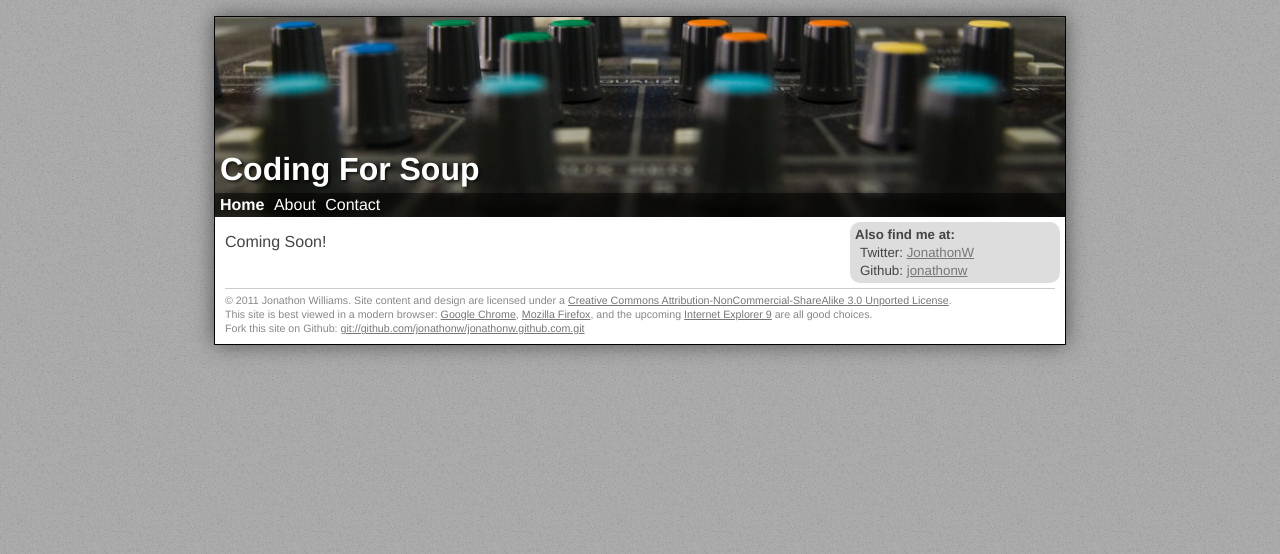
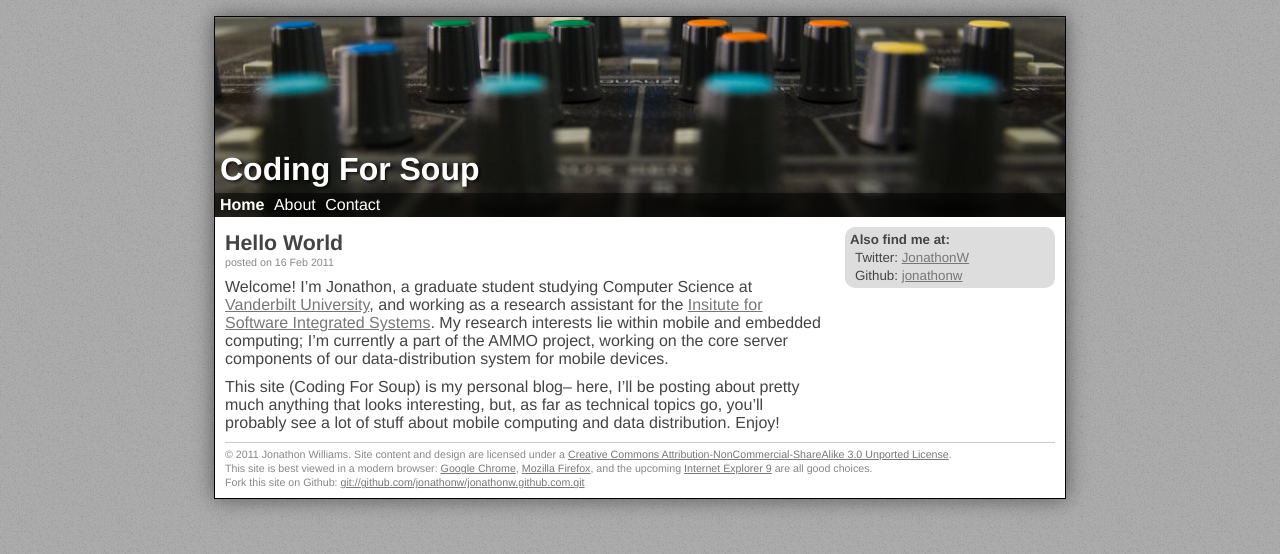
Before and after one commit to jonathonw/jonathonw.github.io, a Jekyll site: the page built from index.html, in a window 1280 px wide. Shown: the top 554 px of the page. Built offline with Jekyll 4.4.1, drawn with Linux system fonts in a browser that asks for light colours.

Commit message:
Make blog more...  bloggy ;)

```diff
--- a/_layouts/default.html
+++ b/_layouts/default.html
@@ -8,7 +8,7 @@
 <title>{{ page.title }} :: Coding For Soup</title>
 
 <style type="text/css">
-@import url("main.css");
+@import url("/styles/main.css");
 </style>
 
 <script type="text/javascript">
@@ -30,11 +30,11 @@ _gaq.push(['_trackPageview']);
 <div id="container">
   <div id="header">
     <div id="titleContainer">
-      <h1>Coding For Soup</h1>
+      <h1><a href="/index.html">Coding For Soup</a></h1>
       <ul>
-        <li><a {%if page.title == "Home"%}class="active"{%endif%} href="index.html">Home</a></li>
-        <li><a {%if page.title == "About"%}class="active"{%endif%} href="about.html">About</a></li>
-        <li><a {%if page.title == "Contact"%}class="active"{%endif%} href="contact.html">Contact</a></li>
+        <li><a {%if page.title == "Home"%}class="active"{%endif%} href="/index.html">Home</a></li>
+        <li><a {%if page.title == "About"%}class="active"{%endif%} href="/about.html">About</a></li>
+        <li><a {%if page.title == "Contact"%}class="active"{%endif%} href="/contact.html">Contact</a></li>
       </ul>
     </div>
   </div>
--- /dev/null
+++ b/_layouts/post.html
@@ -0,0 +1,6 @@
+---
+layout: default
+---
+<h1 class="postTitle"><a href="{{ url }}">{{ page.title }}</a></h1>
+<p class="postDate">posted on {{ page.date | date_to_string }}</p>
+{{ content }}
--- /dev/null
+++ b/_posts/2011-02-16-hello-world.md
@@ -0,0 +1,16 @@
+---
+layout: post
+title: Hello World
+---
+
+Welcome!  I'm Jonathon, a graduate student studying Computer Science at <a
+href="http://www.vanderbilt.edu">Vanderbilt University</a>, and working as a
+research assistant for the <a href="http://www.isis.vanderbilt.edu/"> Insitute
+for Software Integrated Systems</a>. My research interests lie within mobile and
+embedded computing; I'm currently a part of the AMMO project, working on the
+core server components of our data-distribution system for mobile devices.
+
+This site (Coding For Soup) is my personal blog--  here, I'll be posting about
+pretty much anything that looks interesting, but, as far as technical topics go,
+you'll probably see a lot of stuff about mobile computing and data distribution.
+Enjoy!
--- a/index.html
+++ b/index.html
@@ -2,4 +2,8 @@
 layout: default
 title: Home
 ---
-<p>Coming Soon!</p>
+{% for post in site.posts %}
+<h1 class="postTitle"><a href="{{ post.url }}">{{ post.title }}</a></h1>
+<p class="postDate">posted on {{ post.date | date_to_string }}</p>
+{{ post.content }}
+{% endfor %}
--- a/main.css
+++ b/styles/main.css
@@ -1,6 +1,6 @@
 body {
   margin-top: 1.0em;
-  background: #aaa url("background_grain.png");
+  background: #aaa url("/images/background_grain.png");
   font-family: "Helvetica", "Arial";
   font-size: 12pt;
   color: #444444;
@@ -18,21 +18,14 @@ body {
   border: solid 1px black;
 }
 
-h1 a {
-  text-decoration: none
-}
 
-h2 {
-  font-size: 1.5em;
-  color: #777777;
-}
 
 #header {
   position: relative;
   width: 100%;
   height: 200px;
   margin: 0px;
-  background: #888 url("header.jpg");
+  background: #888 url("/images/header.jpg");
   vertical-align: bottom;
   color: #777777;
 }
@@ -51,6 +44,12 @@ h2 {
   padding-left: 5px;
   padding-bottom: 5px;
 }
+
+#header h1 a {
+  color: white;
+  text-decoration: none;
+}
+
 #header #titleContainer ul {
   width: 100%;
   background-color: rgba(0, 0, 0, 0.5);
@@ -79,7 +78,7 @@ h2 {
   float: right;
   background-color: #ddd;
   width:200px;
-  margin: 5px;
+  margin: 10px;
   padding: 5px;
   -moz-border-radius: 10px;
   border-radius: 10px;
@@ -110,6 +109,50 @@ a {
 
 #content {
   margin: 10px;
+  width: 600px;
+}
+
+#content h1.postTitle {
+  font-size: 16pt;
+  margin-bottom: 0pt;
+}
+
+#content h1.postTitle a {
+  text-decoration: none;
+  color: #444;
+}
+
+#content p.postDate {
+  font-size: 8pt;
+  color: #888;
+  margin: 0px;
+  padding: 0px;
+}
+
+#content h1 {
+  font-size: 14pt;
+}
+
+#content h2 {
+  font-size: 12pt;
+}
+
+#content h3 {
+  font-size: 12pt;
+}
+
+#content p {
+  margin-top: 10px;
+  margin-bottom: 10px;
+}
+
+#content pre {
+  font-size: 10pt;
+  border: solid 1px #888;
+  background-color: #eee;
+  margin-left: 10px;
+  margin-right: 10px;
+  padding: 10px;
 }
 
 #footer {
```
Also changed, not shown: images/background_grain.png (renamed from background_grain.png), images/header.jpg (renamed from header.jpg), 1 other file.
